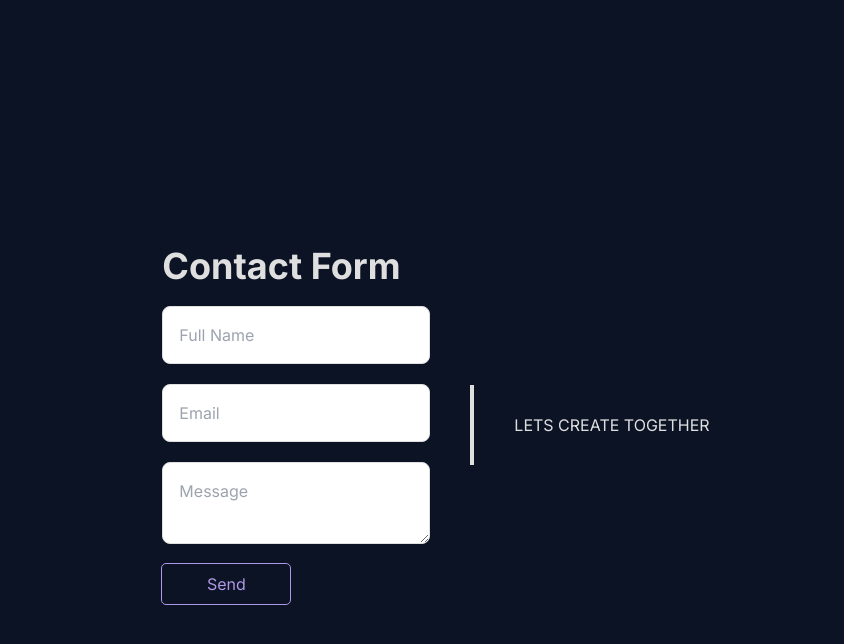
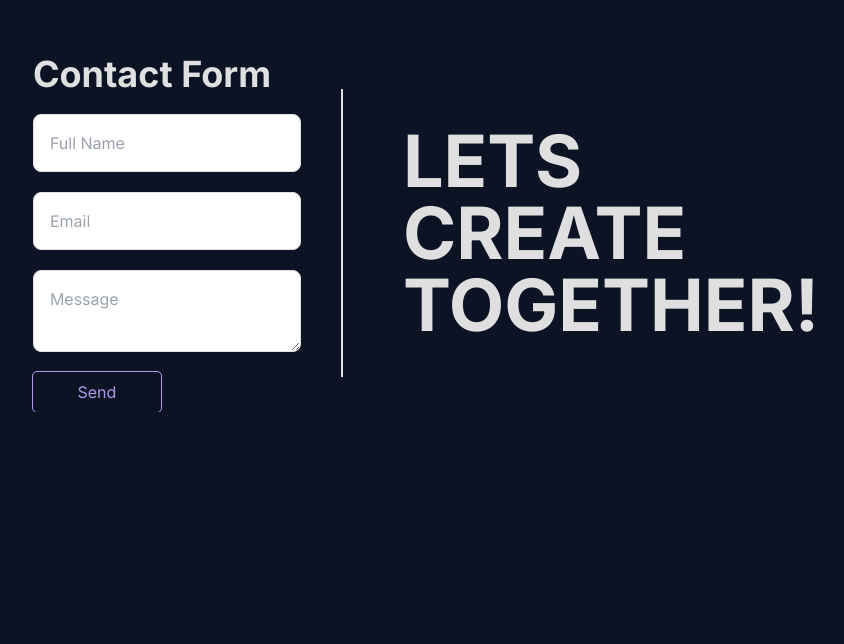
Before and after one commit to emkeiboii/Mark-Lajom-2, a React (Vite) app in the folder portfolio/: page / in a window 1280 px wide. Shown: the part 2897-3541 px from the top of the page, without its empty margins (204-1048 px from the left). After the commit the page ends 3309 px from the top, so only its background shows below. Built offline with nearby package versions, Linux system fonts and the light colour scheme.

Commit message:
Minor retouches to contact section

```diff
--- a/portfolio/src/components/Contact.tsx
+++ b/portfolio/src/components/Contact.tsx
@@ -1,9 +1,6 @@
 const Contact = () => {
   return (
-    <div
-      id="contact"
-      className="py-48 px-4 sm:px-0 md:px-0 lg:px-36 flex items-center justify-center gap-10"
-    >
+    <div id="contact" className=" px-4 flex items-center justify-center gap-10">
       <div className="">
         <form className="flex flex-col gap-5">
           <h1 className="font-bold text-4xl">Contact Form</h1>
@@ -35,9 +32,13 @@ const Contact = () => {
           </button>
         </form>
       </div>
-      <hr className="w-1 h-20 bg-white" />
+      <hr className="w-0.5 h-72 bg-white" />
       <div>
-        <h1>LETS CREATE TOGETHER</h1>
+        <h1 className="font-bold text-3xl sm:text-4xl md:text-6xl lg:text-7xl text-white p-5 hover:text-blue duration-500 ease-in-out ">
+          LETS <br />
+          CREATE <br />
+          TOGETHER!
+        </h1>
       </div>
     </div>
   );
```
